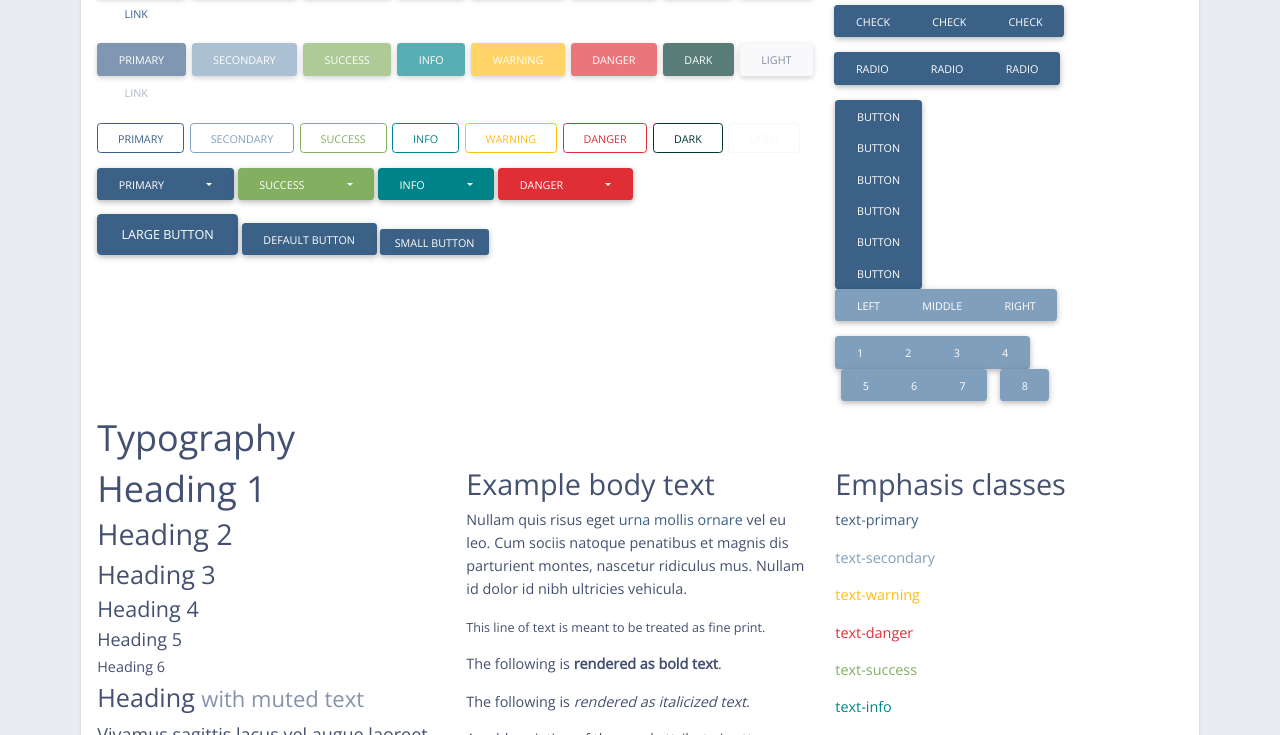
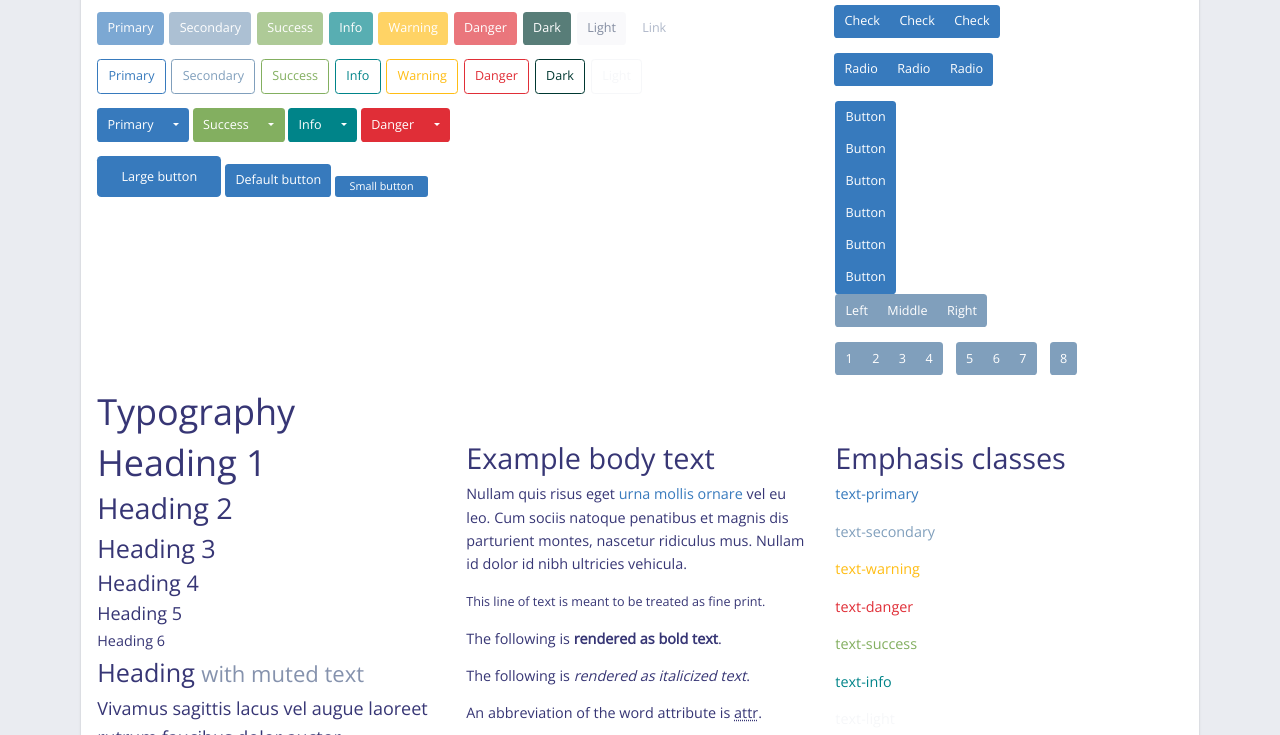
Before and after one commit to gary-lev/bootstrap-lisa, a website: page docs/index.html in a window 1280 px wide. Shown: the part 455-1190 px from the top of the page. Drawn offline with nearby package versions, Linux system fonts and the light colour scheme.

Commit message:
gt - Style updates

```diff
--- a/docs/index.html
+++ b/docs/index.html
@@ -645,7 +645,7 @@
 
             <div class="bs-component">
               <h3>Hover</h3>
-              <table class="table table-striped table-hover table-borderless">
+              <table class="table table-hover">
                 <thead>
                   <tr>
                     <th scope="col">Type</th>
--- a/src/index.scss
+++ b/src/index.scss
@@ -22,7 +22,7 @@ $orange:  #ffa200 !default;
 $yellow:  hsl(43, 100%, 54%) !default;
 $green:   hsl(93, 33%, 53%) !default;
 $teal:    #008489 !default;
-$cyan:    hsl(210, 39%, 38%) !default;
+$cyan:    #377ABD !default; //hsl(210, 39%, 38%)
 
 $primary:       $cyan;
 $secondary:     hsl(209, 31%, 62%);
@@ -45,11 +45,28 @@ $brand-danger:              $red !default;
 $brand-inverse:             $gray-dark !default;
 
 $body-bg:                   $gray-300 !default;
+$body-color:                #373675 !default;
 $box-shadow:                  0px 2px 4px -1px rgba(0,0,0,0.2),0px 4px 5px 0px rgba(0,0,0,0.14),0px 1px 10px 0px rgba(0,0,0,0.12) !default;
 $box-shadow-sm:               0px 2px 1px -1px rgba(0,0,0,0.2),0px 1px 1px 0px rgba(0,0,0,0.14),0px 1px 3px 0px rgba(0,0,0,0.12) !default;
 $box-shadow-lg:               0px 5px 5px -3px rgba(0,0,0,0.2),0px 8px 10px 1px rgba(0,0,0,0.14),0px 3px 14px 2px rgba(0,0,0,0.12) !default;
 
+$badge-padding-y:             .28rem !default;
+$badge-padding-x:             .71rem !default;
+$badge-font-size:             .71rem !default;
+$badge-font-weight:           500 !default;
+
 $btn-border-width:            1px !default;
+$btn-box-shadow:              none !default;
+$btn-font-size:               0.875rem !default;
+$btn-line-height:             1 !default;
+$btn-outline-padding-top:     .71rem !default;
+$btn-outline-padding-bottom:  .71rem !default;
+$btn-outline-padding-left:    .71rem !default;
+$btn-outline-padding-right:   .71rem !default;
+$btn-padding-left:            .71rem !default;
+$btn-padding-right:           .71rem !default;
+$btn-padding-top:             .71rem !default;
+$btn-padding-bottom:          .71rem !default;
 
 $card-border-radius:          4px !default;
 $card-box-shadow:             $box-shadow-sm !default;
@@ -58,8 +75,18 @@ $card-cap-padding-y:          1.14rem !default;
 $card-spacer-x:               1.14rem !default;
 $card-spacer-y:               1.14rem !default;
 
+$form-label-color:            $body-color !default;
+
+$input-bg:                  #FFF !default;
+
 $list-group-item-padding-y:   1.14rem !default;
 $list-group-item-padding-x:   1.14rem !default;
+
+$nav-tabs-link-active-bg:     #FFF !default;
+
+$table-color:                $body-color !default;
+$table-hover-bg:             hsla(223, 100%, 95%, 0.25) !default;
+$table-th-font-weight:       700 !default;
 
 $font-family-sans-serif:    'Open Sans', sans-serif !default;
 $font-family-roboto:        'Open Sans', sans-serif !default;
@@ -74,6 +101,14 @@ $font-family-roboto:        'Open Sans', sans-serif !default;
 
 html {
   font-size: 14.4px;
+}
+
+.badge {
+  text-transform: uppercase;
+}
+
+.btn {
+  text-transform: none;
 }
 
 // flex-column
@@ -139,3 +174,7 @@ html {
     font-weight: normal;
   }
 }
+
+.table th {
+  font-weight: $table-th-font-weight;
+}
```
Also changed, not shown: dist/bootstrap-lisa.css, dist/bootstrap-lisa.min.css, docs/bootstrap-lisa.css.
